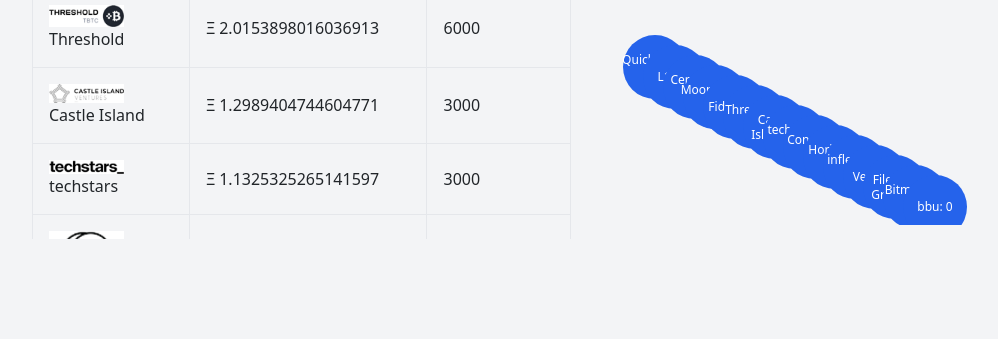
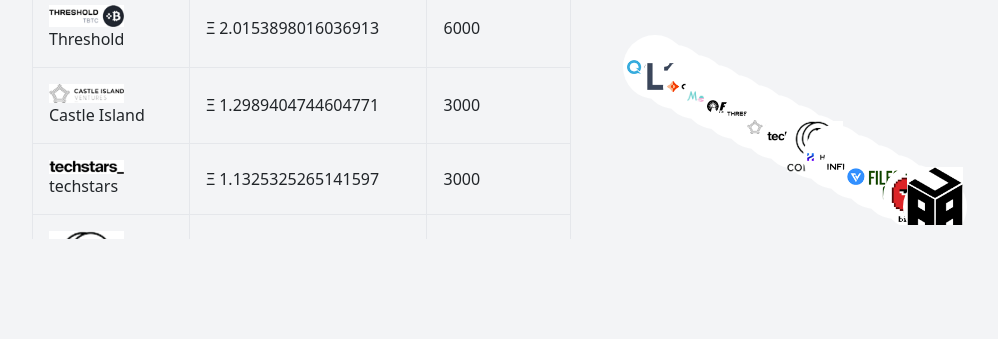
Before and after one commit to Bitmato-Studio/ETHBoston-TheGame, a Flask app: page / in a window 1280 px wide. Shown: the part 653-992 px from the top of the page, without its empty margins (53-1051 px from the left). Run offline with Flask 3, Linux system fonts and the light colour scheme; some libraries are stand-ins or nearby versions.

Commit message:
logos updated on bubbles

```diff
--- a/templates/index.html
+++ b/templates/index.html
@@ -99,9 +99,18 @@
                         {% for company in companies %}
                             <form method="POST" action="/vote" class="floating-button" id="vote-form-{{ loop.index }}" style="top: {{ loop.index * 10 }}px; left: {{ loop.index * 20 }}px;">
                                 <input type="hidden" name="company" value="{{ company.name }}">
-                                <button type="submit" class="bg-blue-600 text-white w-16 h-16 rounded-full flex items-center justify-center text-xs leading-tight px-1">
+                                <!-- <button type="submit" class="bg-blue-600 text-white w-16 h-16 rounded-full flex items-center justify-center text-xs leading-tight px-1"> -->
+                                <button type="submit" class="bg-white text-black w-16 h-16 rounded-full flex items-center justify-center text-xs leading-tight px-1">
                                     <div class="text-center">
-                                        <div>{{ company.name }}: <span class="vote-count">{{ company.clicks }}</span></div>
+                                        <!-- <img src="{{ company.logo }}" height="75" width="75"/> -->
+                                        <!-- <div style="background-image: url('{{ company.logo }}'); background-size: auto 100%;background-position: center;
+                                        background-repeat: no-repeat;"> -->
+                                        <div><img src="{{ company.logo }}" height="75" width="75"/>
+                                        <!-- {{ company.name }}:  -->
+                                        <!-- <span class="vote-count"> -->
+                                            <!-- {{ company.clicks }} -->
+                                        <!-- </span> -->
+                                        </div>
                                     </div>
                                 </button>
                             </form>
```
